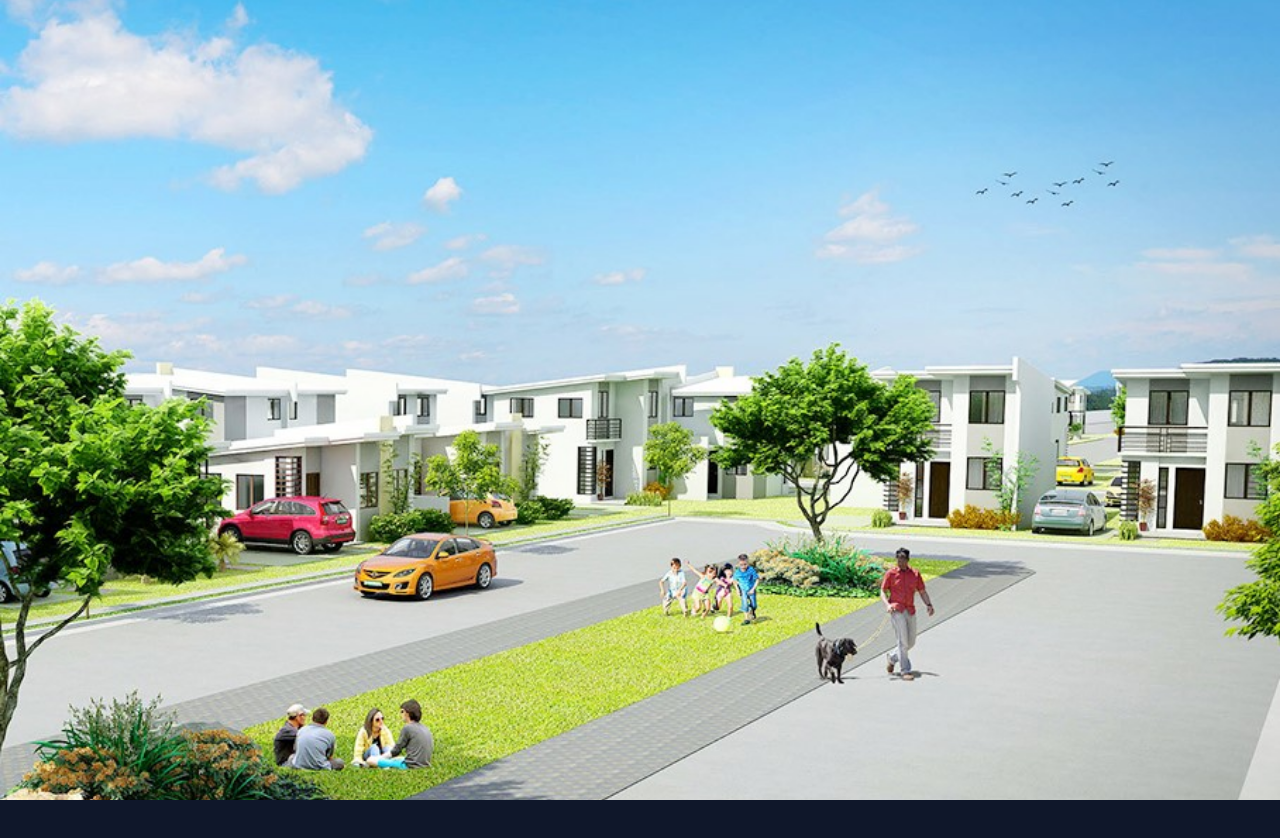
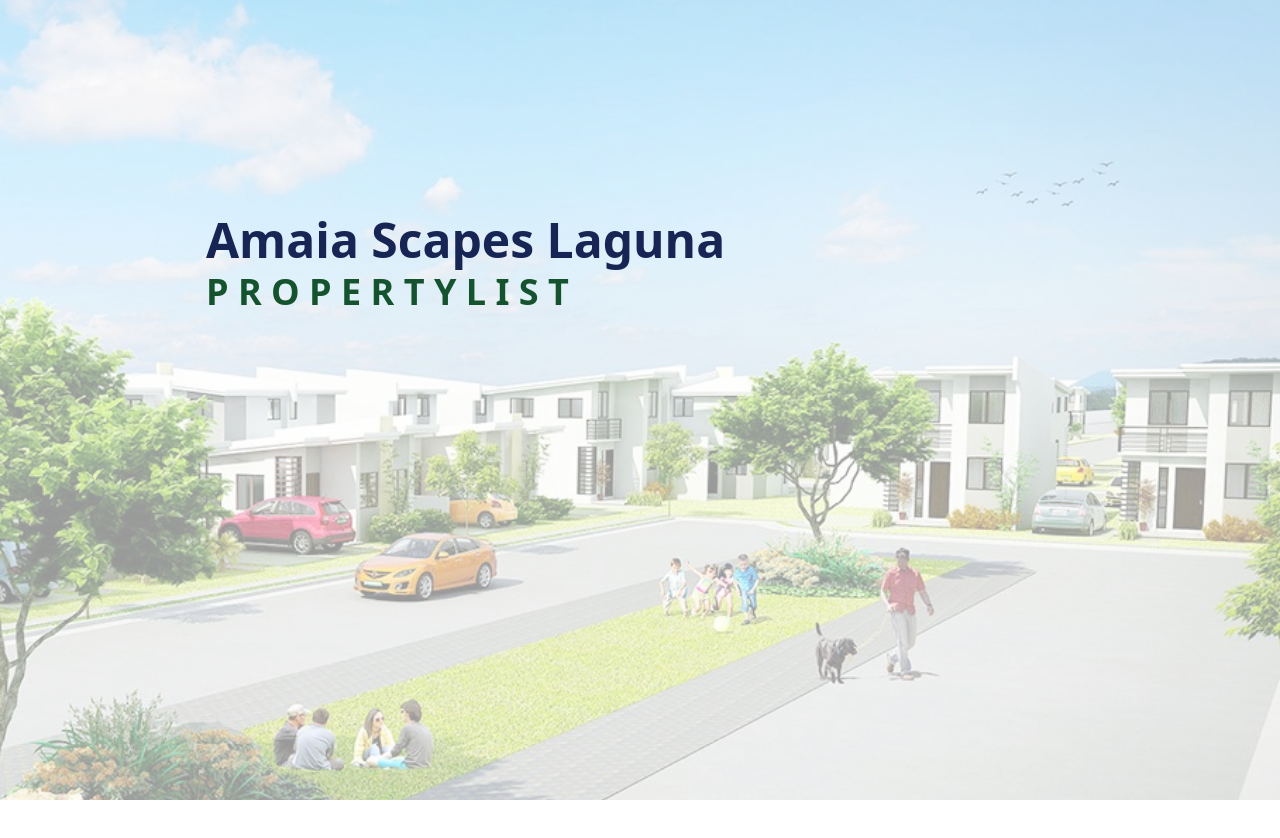
Before and after one commit to luisobumani/Tailwind-CSS-Training, a Next.js app: page / in a window 1280 px wide. Shown: the top 838 px of the page. After the commit the page ends 800 px from the top, so only its background shows below. Built offline with nearby package versions, Linux system fonts and the light colour scheme.

Commit message:
updated css again

```diff
--- a/src/pages/index.tsx
+++ b/src/pages/index.tsx
@@ -1,12 +1,26 @@
 export default function Home() {
   return (
-    //    header & background
-    <div className="font-bold">
+    <div className="relative h-screen font-bold">
 
-    <div className="h-screen bg-cover bg-center relative bg-[url('/images/awesomebackgroundcarsandhouses.jpg')]"/>
-    <div className="w-screen h-screen bg-slate-900"></div>
+      {/* Background Image */}
+      <div className="absolute inset-0 bg-cover bg-center bg-[url('/images/awesomebackgroundcarsandhouses.jpg')] z-10" />
 
+      {/* Background */}
+      <div className="absolute inset-0 bg-white z-20 opacity-60" />
 
+      {/* Header */}
+      <div className="relative z-30 flex items-center justify-center h-full">
+        <div className="flex flex-col items-start w-[90vw] max-w-[900px] h-[50vh] max-h-[500px] p-4">
+          <h1 className="text-blue-950 text-3xl sm:text-5xl font-sans mb-2">
+            Amaia Scapes Laguna
+          </h1>
+          <h2 className="text-green-900 text-2xl sm:text-4xl font-sans">
+            P R O P E R T Y  L I S T
+          </h2>
+        </div>
+      </div>
+
+      {/* Columns */}
     </div>
   );
 }
```
